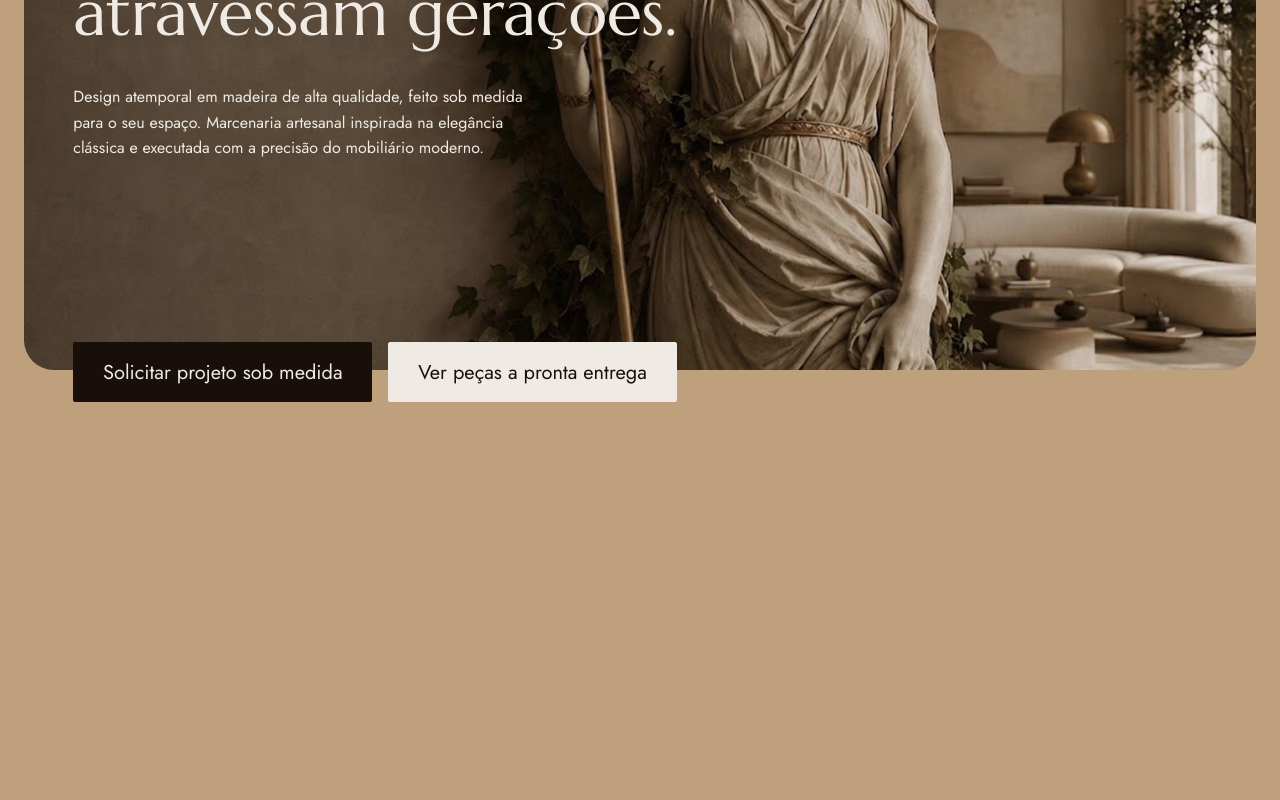
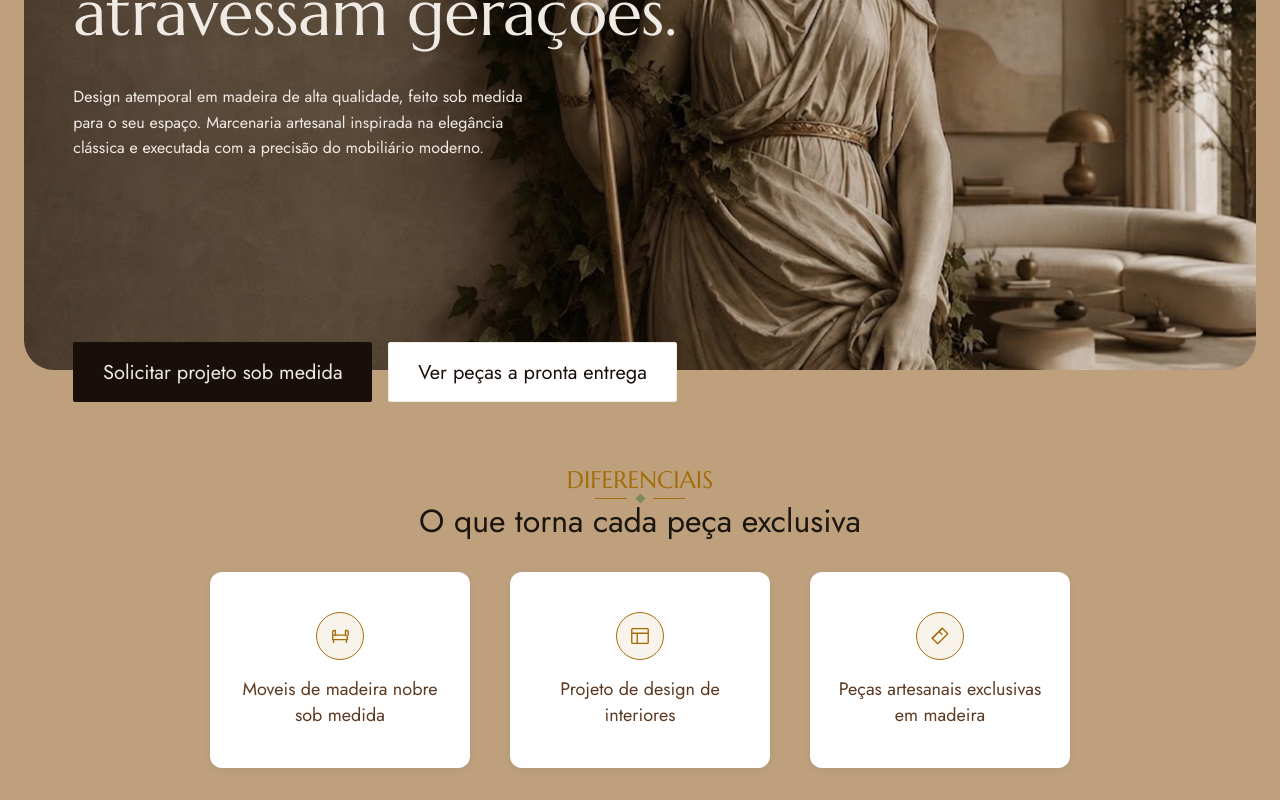
Before and after one commit to Anthony-Xavier/Hera-home, a React (Vite) app: page / in a window 1280 px wide. Shown: the part 421-1221 px from the top of the page. Before the commit the page ends 855 px from the top, so only its background shows below. Built offline with nearby package versions, Linux system fonts and the light colour scheme.

Commit message:
Diferneciais e alguns ajustes

```diff
--- /dev/null
+++ b/src/Components/Diferenciais/Diferenciais.jsx
@@ -0,0 +1,59 @@
+import React from "react";
+import "./Diferenciais.scss";
+
+const IconeMovel = () => (
+  <svg viewBox="0 0 24 24" fill="none" stroke="currentColor" strokeWidth="1.5" strokeLinecap="round" strokeLinejoin="round">
+    <path d="M4 13a2 2 0 0 1 2-2h12a2 2 0 0 1 2 2v3H4z" />
+    <path d="M5 16v3M19 16v3M4 11V8a2 2 0 0 1 2-2h1v5M18 11V6h1a2 2 0 0 1 2 2v3" />
+  </svg>
+);
+
+const IconeProjeto = () => (
+  <svg viewBox="0 0 24 24" fill="none" stroke="currentColor" strokeWidth="1.5" strokeLinecap="round" strokeLinejoin="round">
+    <rect x="3" y="4" width="18" height="16" rx="1" />
+    <path d="M3 9h18M9 9v11" />
+  </svg>
+);
+
+const IconeArtesanal = () => (
+  <svg viewBox="0 0 24 24" fill="none" stroke="currentColor" strokeWidth="1.5" strokeLinecap="round" strokeLinejoin="round">
+    <path d="M14.5 3.5 20.5 9.5 9.5 20.5 3.5 14.5z" />
+    <path d="M14.5 3.5 3.5 14.5M11 7l3 3" />
+  </svg>
+);
+
+const itens = [
+  { titulo: "Moveis de madeira nobre sob medida", icone: <IconeMovel /> },
+  { titulo: "Projeto de design de interiores", icone: <IconeProjeto /> },
+  { titulo: "Peças artesanais exclusivas em madeira", icone: <IconeArtesanal /> },
+];
+
+const Diferenciais = () => {
+  return (
+    <div className="diferenciais">
+      <div className="diferenciais__titulos">
+        <h3 className="diferenciais__titulos diferenciais__titulos--h3">
+          DIFERENCIAIS
+        </h3>
+        <div className="diferenciais__divisor">
+          <span className="diferenciais__divisor-linha" />
+          <span className="diferenciais__divisor-losango" />
+          <span className="diferenciais__divisor-linha" />
+        </div>
+        <h2 className="diferenciais__titulos diferenciais__titulos--h2">
+          O que torna cada peça exclusiva
+        </h2>
+      </div>
+      <div className="diferenciais__lista">
+        {itens.map((item) => (
+          <div className="diferenciais__item" key={item.titulo}>
+            <span className="diferenciais__item-circulo">{item.icone}</span>
+            <p className="diferenciais__item-titulo">{item.titulo}</p>
+          </div>
+        ))}
+      </div>
+    </div>
+  );
+};
+
+export default Diferenciais;
--- /dev/null
+++ b/src/Components/Diferenciais/Diferenciais.scss
@@ -0,0 +1,183 @@
+@use "../../styles/variables" as *;
+
+.diferenciais {
+  width: 100%;
+  max-width: 1920px;
+  margin: 0 auto;
+  display: flex;
+  flex-direction: column;
+  align-items: center;
+  padding: 2rem 1.5rem;
+  gap: 2rem;
+
+  &__titulos {
+    line-height: 1.2;
+    margin: 0;
+    width: 100%;
+    text-align: center;
+
+    &--h3 {
+      font-family: $font-primary;
+      font-weight: 400;
+      font-size: 24px;
+      color: $text-accent;
+    }
+    span {
+      color: $text-accent;
+    }
+
+    &--h2 {
+      font-family: $font-secondary;
+      font-weight: 400;
+      font-size: 32px;
+      color: $text-primary;
+    }
+  }
+
+  &__divisor {
+    display: flex;
+    align-items: center;
+    justify-content: center;
+    gap: 0.6rem;
+  }
+
+  &__divisor-linha {
+    width: 32px;
+    height: 1px;
+    background-color: $text-accent;
+  }
+
+  &__divisor-losango {
+    width: 7px;
+    height: 7px;
+    background-color: $color-verde-cipo;
+    transform: rotate(45deg);
+  }
+
+  &__lista {
+    width: 100%;
+    display: flex;
+    flex-wrap: wrap;
+    justify-content: center;
+    gap: 2.5rem;
+  }
+
+  &__item {
+    display: flex;
+    flex-direction: column;
+    align-items: center;
+    gap: 1rem;
+    width: 260px;
+    text-align: center;
+    cursor: pointer;
+    padding: 2.5rem 1.5rem;
+    border-radius: 12px;
+    background-color: $color-white;
+    box-shadow: 0 2px 10px rgba($color-primary, 0.06);
+    transition: box-shadow 0.35s ease, transform 0.35s cubic-bezier(0.34, 1.56, 0.64, 1);
+    animation: diferenciais-surgir 0.6s ease backwards;
+
+    @for $i from 1 through 4 {
+      &:nth-child(#{$i}) {
+        animation-delay: $i * 0.12s;
+      }
+    }
+
+    &:hover {
+      transform: translateY(-8px) scale(1.03);
+      box-shadow: 0 16px 30px rgba($text-accent, 0.22);
+
+      .diferenciais__item-circulo {
+        background-color: $text-accent;
+        color: $color-white;
+        transform: scale(1.12) rotate(-8deg);
+      }
+
+      .diferenciais__item-titulo {
+        color: $text-accent;
+      }
+    }
+  }
+
+  &__item-circulo {
+    width: 48px;
+    height: 48px;
+    border-radius: 50%;
+    border: 1px solid $text-accent;
+    background-color: rgba($text-accent, 0.08);
+    display: flex;
+    align-items: center;
+    justify-content: center;
+    color: $text-accent;
+    transition: background-color 0.35s ease, color 0.35s ease,
+      transform 0.35s cubic-bezier(0.34, 1.56, 0.64, 1);
+
+    svg {
+      width: 22px;
+      height: 22px;
+    }
+  }
+
+  &__item-titulo {
+    font-family: $font-secondary;
+    font-weight: 400;
+    font-size: 18px;
+    color: $color-marrom;
+    margin: 0;
+    transition: color 0.3s ease;
+  }
+}
+
+@keyframes diferenciais-surgir {
+  from {
+    opacity: 0;
+    transform: translateY(24px);
+  }
+  to {
+    opacity: 1;
+    transform: translateY(0);
+  }
+}
+
+@media (max-width: 767px) {
+  .diferenciais {
+    padding: 1.5rem 1.25rem;
+    gap: 1.25rem;
+
+    &__titulos {
+      &--h3 {
+        font-size: 18px;
+      }
+
+      &--h2 {
+        font-size: 24px;
+      }
+    }
+
+    &__lista {
+      flex-direction: column;
+      align-items: center;
+      gap: 1.25rem;
+    }
+
+    &__item {
+      width: 100%;
+      max-width: 340px;
+      padding: 1.75rem 1.25rem;
+    }
+
+    &__item-circulo {
+      width: 42px;
+      height: 42px;
+
+      svg {
+        width: 20px;
+        height: 20px;
+      }
+    }
+
+    &__item-titulo {
+      font-size: 16px;
+    }
+  }
+}
--- a/src/Components/NavBar/NavBar.scss
+++ b/src/Components/NavBar/NavBar.scss
@@ -9,6 +9,8 @@
   align-items: center;
   padding: 1.2rem 3rem;
   border-bottom: 1px solid rgba(0, 0, 0, 0.08);
+  background-color: $color-secondary;
+  border-radius: 6px;
 
   &__titulo {
     margin: 0;
--- a/src/Components/Principal/Principal.scss
+++ b/src/Components/Principal/Principal.scss
@@ -97,7 +97,7 @@
     }
 
     &--secundario {
-      background-color: $color-secondary;
+      background-color: $color-white;
       color: $color-primary;
       border-color: $color-secondary;
     }
--- a/src/Pages/Home/Home.jsx
+++ b/src/Pages/Home/Home.jsx
@@ -2,11 +2,13 @@ import React from "react";
 
 import NavBar from "../../Components/NavBar/NavBar";
 import Principal from "../../Components/Principal/Principal";
+import Diferenciais from "../../Components/Diferenciais/Diferenciais";
 const Home = () => {
   return (
     <>
       <NavBar />
       <Principal />
+      <Diferenciais />
     </>
   );
 };
--- a/src/styles/_variables.scss
+++ b/src/styles/_variables.scss
@@ -9,3 +9,8 @@ $text-accent: #a36e09;
 $background-primary: #bea07d;
 $color-primary: #190f0a;
 $color-secondary: #efebe4;
+$color-white: #ffffff;
+
+//Paleta complementar (marrom e verde cipó)
+$color-marrom: #5c3a21;
+$color-verde-cipo: #7c8a5c;
```
